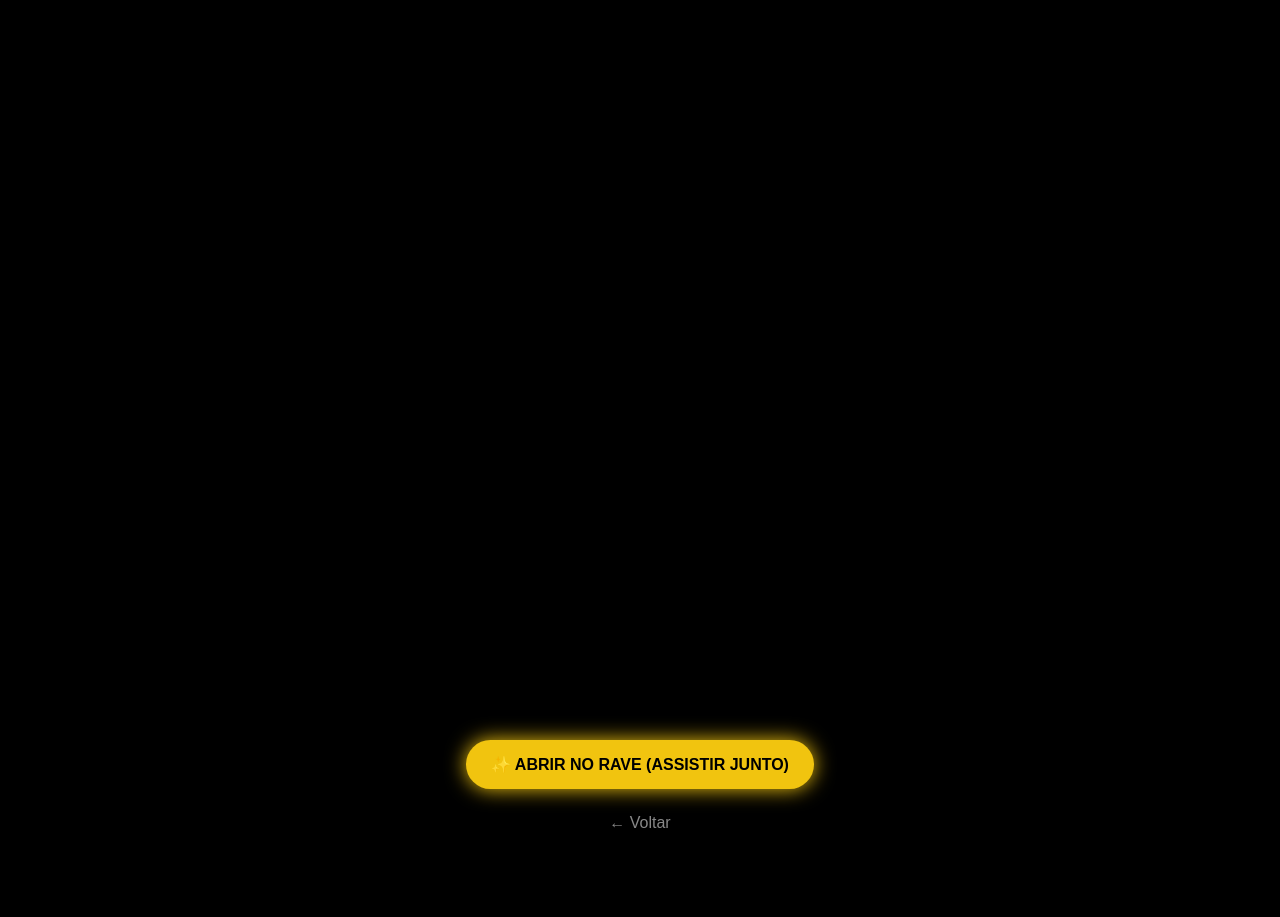
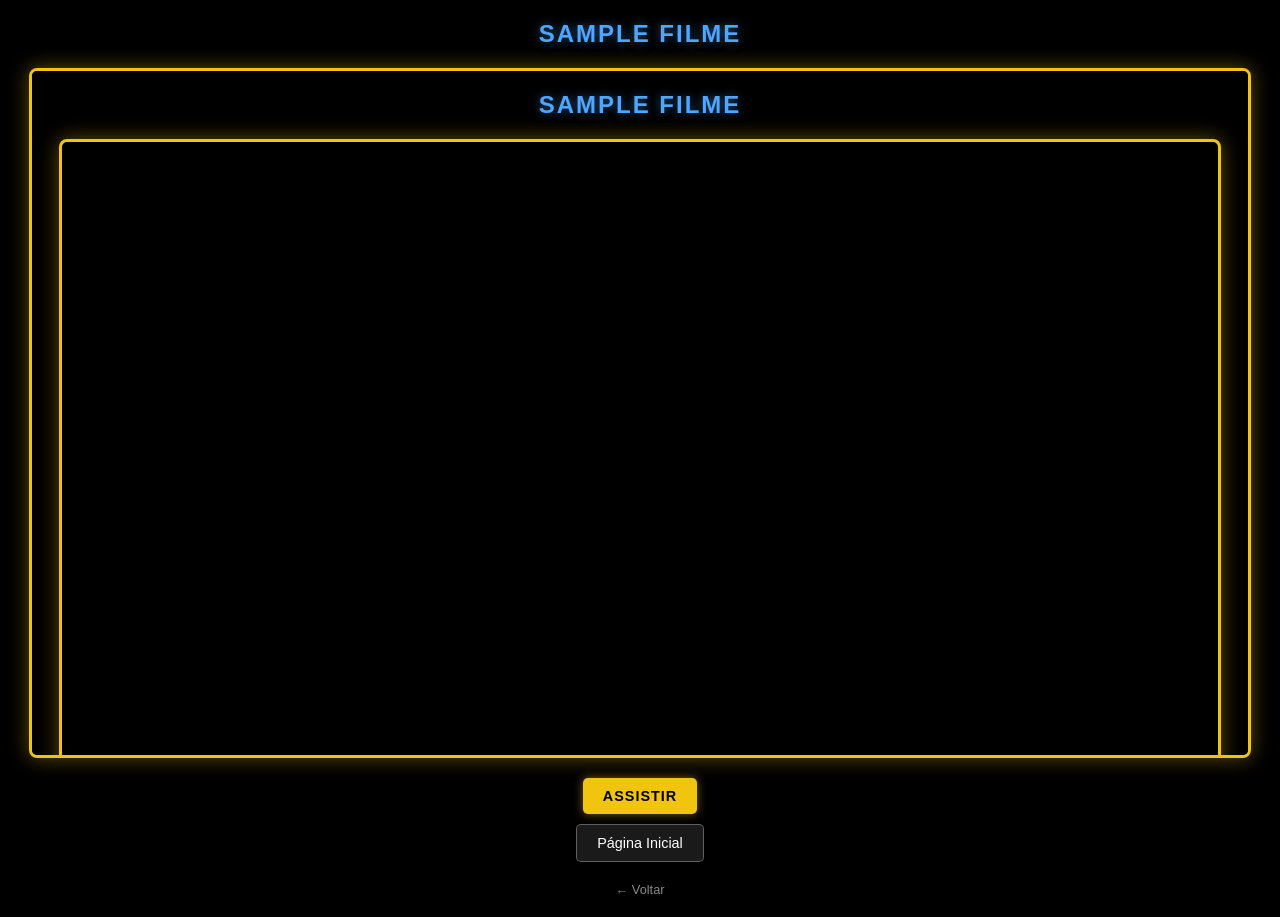
Before and after one commit to clairtonslv45-ai/zathura-stream, a Flask app: template templates/filme.html in a window 1280 px wide. Before the commit the page ends 828 px from the top, so only its background shows below. Run offline with Flask 3, Linux system fonts and the light colour scheme; the template is opened without the code that fills it: most values are stand-ins (such as "Sample title", 1, 10 or a date in 2020).

Commit message:
Restaurado layout com borda amarela no vídeo

```diff
--- a/templates/filme.html
+++ b/templates/filme.html
@@ -5,24 +5,78 @@
     <meta name="viewport" content="width=device-width, initial-scale=1.0">
     <title>{{ filme.titulo }}</title>
     <style>
-        body { background: #000; color: #fff; font-family: sans-serif; text-align: center; margin: 0; }
+        body { background: #000; color: #fff; font-family: sans-serif; text-align: center; margin: 0; padding-top: 20px; }
+
+        .movie-title {
+            font-size: 1.5rem;
+            margin-bottom: 20px;
+            font-weight: bold;
+            text-transform: uppercase;
+            letter-spacing: 2px;
+            color: #4da6ff;
+            text-shadow: 0 0 10px rgba(77, 166, 255, 0.5);
+        }
+
+        /* Container do vídeo com a borda amarela */
+        .video-wrapper {
+            max-width: 95%;
+            margin: 0 auto;
+            border: 3px solid #f1c40f; /* Borda amarela */
+            box-shadow: 0 0 20px rgba(241, 196, 15, 0.4); /* Brilho amarelo sutil */
+            border-radius: 8px;
+            overflow: hidden;
+        }
+
         .video-container { position: relative; padding-bottom: 56.25%; height: 0; overflow: hidden; }
         .video-container iframe { position: absolute; top: 0; left: 0; width: 100%; height: 100%; border: 0; }
+
         .controls { padding: 20px; }
+
         .btn-rave {
-            background: #f1c40f; color: #000; padding: 15px 25px;
-            text-decoration: none; font-weight: bold; border-radius: 50px;
-            display: inline-block; box-shadow: 0 0 20px #f1c40f; margin-bottom: 15px;
+            background: #f1c40f;
+            color: #000;
+            padding: 10px 20px;
+            text-decoration: none;
+            font-weight: bold;
+            font-size: 0.9rem;
+            border-radius: 5px;
+            display: inline-block;
+            box-shadow: 0 0 10px rgba(241, 196, 15, 0.5);
+            margin-bottom: 10px;
+            text-transform: uppercase;
+            letter-spacing: 1px;
         }
-        .btn-back { color: #888; text-decoration: none; display: block; margin-top: 10px; }
+
+        .btn-home {
+            display: inline-block;
+            background: rgba(255, 255, 255, 0.1);
+            color: #fff;
+            padding: 10px 20px;
+            text-decoration: none;
+            border-radius: 5px;
+            font-size: 0.9rem;
+            margin-bottom: 10px;
+            border: 1px solid rgba(255, 255, 255, 0.3);
+            transition: 0.3s;
+        }
+        .btn-home:hover { background: rgba(255, 255, 255, 0.2); }
+
+        .btn-back { color: #888; text-decoration: none; display: block; margin-top: 10px; font-size: 0.8rem; }
     </style>
 </head>
 <body>
-    <div class="video-container">
-        <iframe src="{{ filme.link }}" allowfullscreen></iframe>
+    <div class="movie-title">{{ filme.titulo }}</div>
+
+    <div class="video-wrapper">
+        <div class="video-container">
+            <iframe src="{{ filme.link }}" allowfullscreen></iframe>
+        </div>
     </div>
+
     <div class="controls">
-        <a href="{{ filme.rave }}" class="btn-rave">✨ ABRIR NO RAVE (ASSISTIR JUNTO)</a>
+        <a href="{{ filme.rave }}" class="btn-rave">ASSISTIR</a>
+        <br>
+        <a href="/" class="btn-home">Página Inicial</a>
         <a href="javascript:history.back()" class="btn-back">← Voltar</a>
     </div>
 </body>
```
